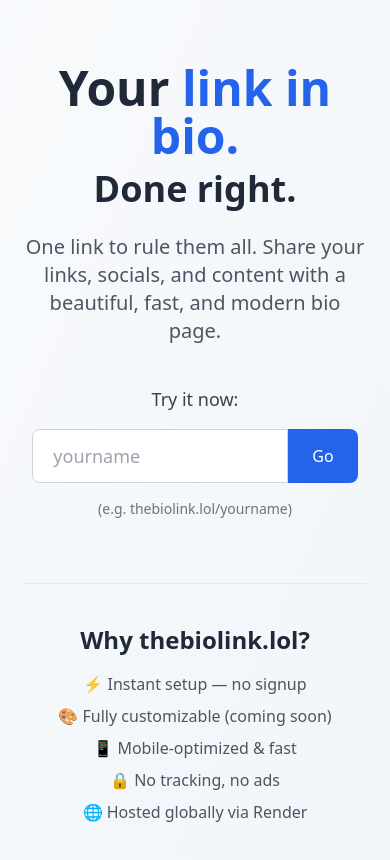
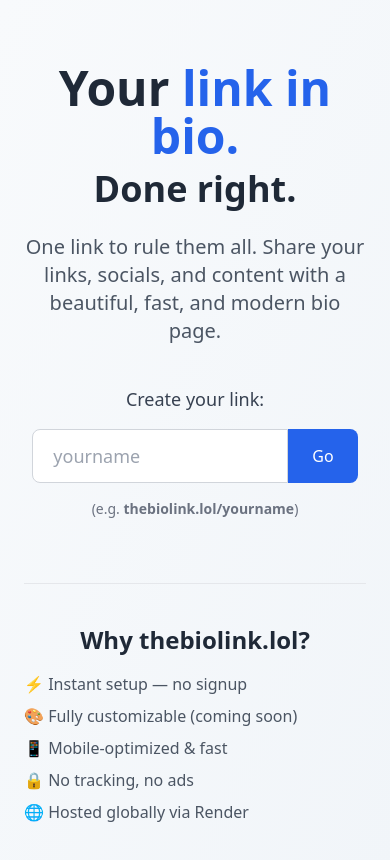
Before and after one commit to oopsididitagain335/workingitout, a Next.js app: page / in a window 390 px wide. Shown: the top 860 px of the page. Built offline with nearby package versions, Linux system fonts and the light colour scheme.

Commit message:
Update index.tsx

```diff
--- a/pages/index.tsx
+++ b/pages/index.tsx
@@ -1,9 +1,17 @@
 // pages/index.tsx
-import Link from 'next/link';
+import { useState } from 'react';
 
 export default function Home() {
+  const [username, setUsername] = useState('');
+
+  const goToLink = () => {
+    if (username.trim()) {
+      window.location.href = `/${username.trim().toLowerCase()}`;
+    }
+  };
+
   return (
-    <div className="min-h-screen bg-gradient-to-br from-slate-50 to-slate-100">
+    <div className="min-h-screen bg-gradient-to-br from-slate-50 to-slate-100 font-sans">
       <div className="max-w-4xl mx-auto px-6 py-16 text-center">
         <h1 className="text-5xl md:text-7xl font-bold text-gray-800 mb-6">
           Your <span className="text-blue-600">link in bio.</span>
@@ -11,34 +19,37 @@
           <span className="text-4xl md:text-6xl">Done right.</span>
         </h1>
         <p className="text-xl text-gray-600 mb-10 max-w-2xl mx-auto">
-          One link to rule them all. Share your links, socials, and content with a beautiful, fast, and modern bio page.
+            One link to rule them all. Share your links, socials, and content with a beautiful, fast, and modern bio page.
         </p>
 
         <div className="space-y-4 mb-16">
           <p className="text-lg text-gray-700">
-            Try it now:
+            Create your link:
           </p>
           <div className="flex justify-center">
             <input
               type="text"
               placeholder="yourname"
+              value={username}
+              onChange={(e) => setUsername(e.target.value)}
+              onKeyPress={(e) => e.key === 'Enter' && goToLink()}
               className="px-5 py-3 border border-gray-300 rounded-l-lg focus:outline-none focus:ring-2 focus:ring-blue-500 w-64 text-lg"
             />
             <button
+              onClick={goToLink}
               className="bg-blue-600 hover:bg-blue-700 text-white font-medium px-6 py-3 rounded-r-lg transition"
-              onClick={() => alert("Coming soon! (Would redirect to /username)")}
             >
               Go
             </button>
           </div>
           <p className="text-sm text-gray-500">
-            (e.g. thebiolink.lol/yourname)
+            (e.g. <strong>thebiolink.lol/yourname</strong>)
           </p>
         </div>
 
         <div className="border-t pt-10 max-w-2xl mx-auto">
           <h2 className="text-2xl font-semibold text-gray-800 mb-4">Why thebiolink.lol?</h2>
-          <ul className="text-gray-600 space-y-2">
+          <ul className="text-gray-600 space-y-2 text-left md:text-center">
             <li>⚡ Instant setup — no signup</li>
             <li>🎨 Fully customizable (coming soon)</li>
             <li>📱 Mobile-optimized & fast</li>
```
